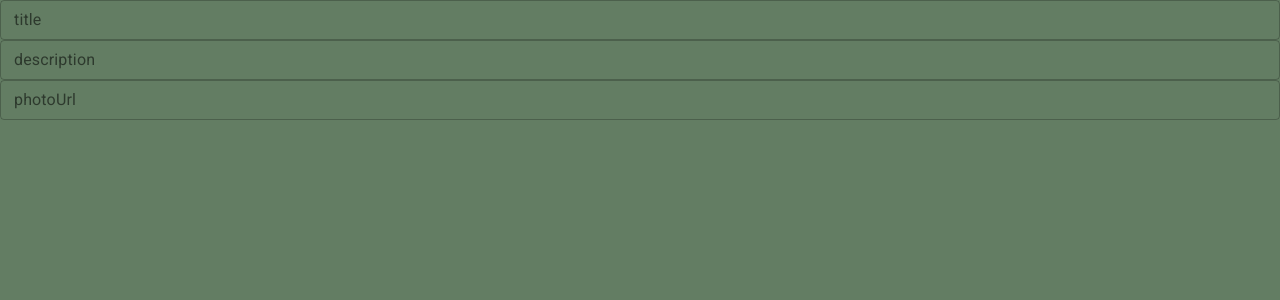
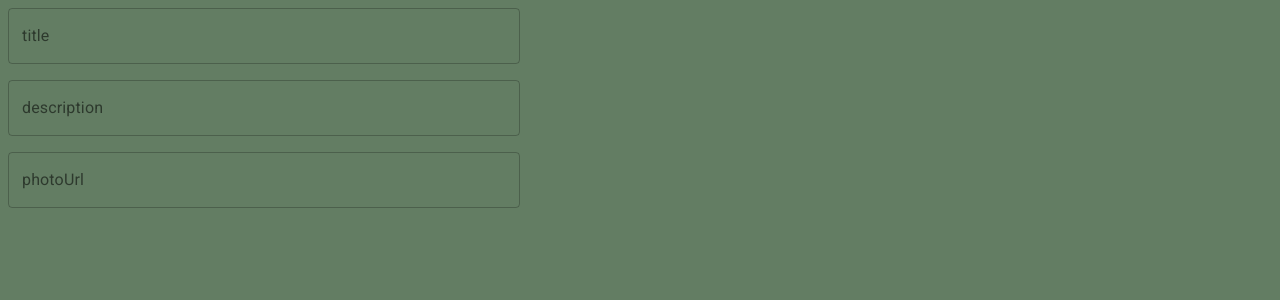
Before and after one commit to AmberAbreu/kickstarter-app, a React (Create React App) app in the folder client/: page /create in a window 1280 px wide. Shown: the top 300 px of the page. Built offline with nearby package versions, Linux system fonts and the light colour scheme.

Commit message:
Refactor: Create Campaign Form

```diff
--- a/client/src/components/CreateCampaign.tsx
+++ b/client/src/components/CreateCampaign.tsx
@@ -1,25 +1,71 @@
-import React, { ReactElement } from "react";
+import React, { ReactElement, useState } from "react";
 import FormGroup from "@mui/material/FormGroup";
 import { Controller, useForm } from "react-hook-form";
 import { TextInput } from "./formComponents/TextInput";
+import TextField from "@material-ui/core/TextField";
+import { makeStyles } from "@material-ui/core";
+
+import Grid from "@material-ui/core/Grid";
+
+const useStyles = makeStyles((theme) => ({
+  root: {
+    "& .MuiFormControl-root": {
+      width: "80%",
+      margin: theme.spacing(1),
+    },
+  },
+}));
+
+const initialValues = {
+  title: "",
+  description: "",
+  photoUrl: "",
+  status: true,
+  raised: 0,
+};
 
 interface Props {}
 
 export default function CreateCampaign({}: Props): ReactElement {
-  const { handleSubmit, control } = useForm();
+  const [values, setValues] = useState(initialValues);
+  const classes = useStyles();
+
+  const handleInputChange = (e: React.ChangeEvent<HTMLInputElement>): void => {
+    const { name, value } = e.target;
+    setValues({
+      ...values,
+      [name]: value,
+    });
+    console.log(values);
+  };
   return (
-    <FormGroup>
-      <TextInput name={"title"} label={"title"} control={control}></TextInput>
-      <TextInput
-        name={"description"}
-        label={"description"}
-        control={control}
-      ></TextInput>
-      <TextInput
-        name={"photoUrl"}
-        label={"photoUrl"}
-        control={control}
-      ></TextInput>
-    </FormGroup>
+    <form className={classes.root}>
+      <Grid container>
+        <Grid item xs={6}>
+          <TextField
+            variant="outlined"
+            label="title"
+            name="title"
+            value={values.title}
+            onChange={handleInputChange}
+          />
+          <TextField
+            variant="outlined"
+            label="description"
+            name="description"
+            value={values.description}
+            onChange={handleInputChange}
+          />
+          <TextField
+            variant="outlined"
+            name="photoUrl"
+            label="photoUrl"
+            value={values.photoUrl}
+            onChange={handleInputChange}
+          />
+        </Grid>
+        <Grid item xs={6}></Grid>
+      </Grid>
+    </form>
   );
 }
```
